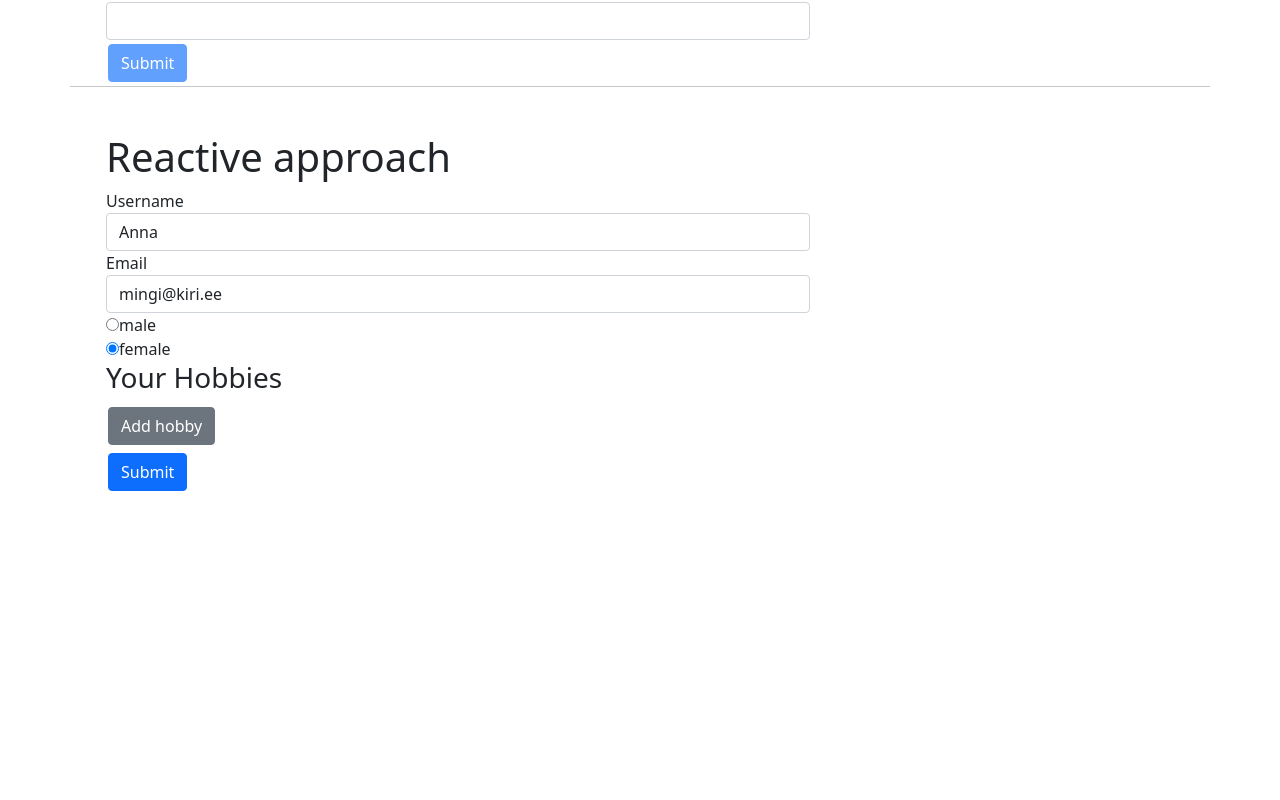
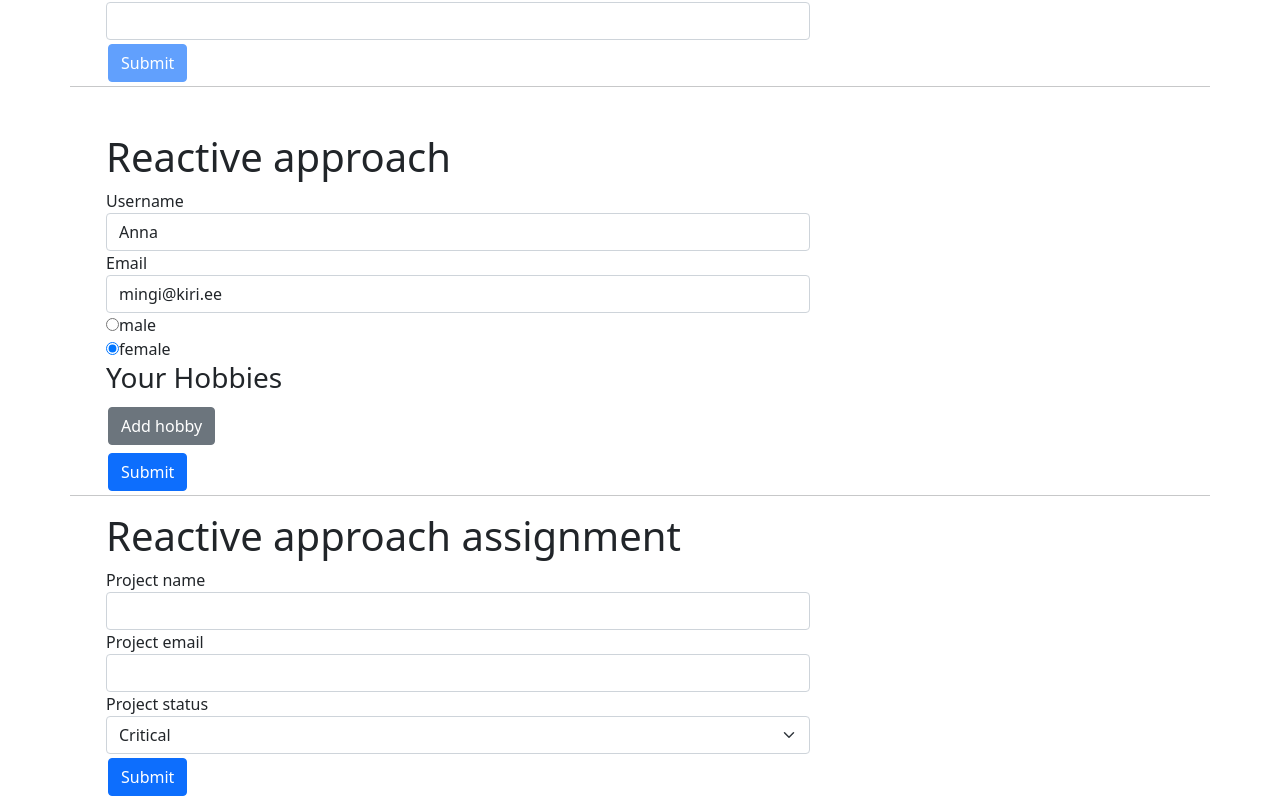
Before and after one commit to KristiL13/angular-forms, an Angular app: page / in a window 1280 px wide. Shown: the part 826-1626 px from the top of the page. Before the commit the page ends 1321 px from the top, so only its background shows below. Built offline with nearby package versions, Linux system fonts and the light colour scheme.

Commit message:
Reactive forms Assignment: my solution

```diff
--- a/src/app/app.component.html
+++ b/src/app/app.component.html
@@ -53,5 +53,7 @@
     <app-assignment-td></app-assignment-td>
     <hr>
     <app-reactive></app-reactive>
+    <hr>
+    <app-assignment-reactive></app-assignment-reactive>
   </div>
 </div>
--- a/src/app/app.module.ts
+++ b/src/app/app.module.ts
@@ -6,12 +6,14 @@ import { FormsModule, ReactiveFormsModule } from '@angular/forms';
 import { AppComponent } from './app.component';
 import { AssignmentTdComponent } from './assignment-td/assignment-td.component';
 import { ReactiveComponent } from './reactive/reactive.component';
+import { AssignmentReactiveComponent } from './assignment-reactive/assignment-reactive.component';
 
 @NgModule({
   declarations: [
     AppComponent,
     AssignmentTdComponent,
-    ReactiveComponent
+    ReactiveComponent,
+    AssignmentReactiveComponent
   ],
   imports: [
     BrowserModule,
--- /dev/null
+++ b/src/app/assignment-reactive/assignment-reactive.component.css
@@ -0,0 +1,3 @@
+input.ng-invalid.ng-touched {
+  border: 1px solid red;
+}
--- /dev/null
+++ b/src/app/assignment-reactive/assignment-reactive.component.html
@@ -0,0 +1,44 @@
+<div class="container">
+  <div class="row">
+    <div class="col-xs-12 col-sm-10 col-md-8 col-sm-offset-1 col-md-offset-2">
+      <!--
+          Create a Form with the following Controls and Validators
+          1) Project Name (should not be empty)
+          2) Mail (should not be a empty and a valid email)
+          3) Project Status Dropdown, with three values: 'Stable', 'Critical', 'Finished'
+          4) Submit Button
+
+          Add your own Validator which doesn't allow "Test" as a Project Name
+
+          Also implement that Validator as an async Validator (replace the other one)
+
+          Upon submitting the form, simply print the value to the console
+      -->
+      <h1>Reactive approach assignment</h1>
+      <form [formGroup]="projectForm" (ngSubmit)="onSubmit()">
+        <div class="form-group">
+          <label for="projectName">Project name</label>
+          <input type="text" class="form-control" id="projectName" formControlName="projectName">
+          <span class="form-text"
+            *ngIf="!projectForm.get('projectName').valid && projectForm.get('projectName').touched">Please enter a valid
+            project name!</span>
+        </div>
+        <div class="form-group">
+          <label for="projectEmail">Project email</label>
+          <input type="text" class="form-control" id="projectEmail" formControlName="projectEmail">
+          <span class="form-text"
+            *ngIf="!projectForm.get('projectEmail').valid && projectForm.get('projectEmail').touched">Please enter a
+            valid email!</span>
+        </div>
+        <div class="form-group">
+          <label for="projectStatus">Project status</label>
+          <select name="projectStatus" id="projectStatus" class="form-select" formControlName="projectStatus">
+            <option *ngFor="let status of projectStatuses" [value]="status">{{ status }}
+            </option>
+          </select>
+        </div>
+        <button class="btn btn-primary" type="submit">Submit</button>
+      </form>
+    </div>
+  </div>
+</div>
--- /dev/null
+++ b/src/app/assignment-reactive/assignment-reactive.component.ts
@@ -0,0 +1,50 @@
+import { Component, OnInit } from '@angular/core';
+import { FormControl, FormGroup, Validators } from '@angular/forms';
+import { Observable } from 'rxjs';
+
+@Component({
+  selector: 'app-assignment-reactive',
+  templateUrl: './assignment-reactive.component.html',
+  styleUrls: ['./assignment-reactive.component.css']
+})
+export class AssignmentReactiveComponent implements OnInit {
+  projectForm: FormGroup;
+  projectStatuses = ['Stable', 'Critical', 'Finished'];
+
+  constructor() { }
+
+  ngOnInit(): void {
+    this.projectForm = new FormGroup({
+      'projectName': new FormControl(null, [Validators.required
+        // , this.forbiddenProjectName
+      ],
+      this.forbiddenProjectNameAsync),
+      'projectEmail': new FormControl(null, [Validators.required, Validators.email]),
+      'projectStatus': new FormControl('Critical')
+    });
+  }
+
+  forbiddenProjectName(control: FormControl): {[s: string]: boolean} {
+    if (control.value === 'Test') {
+      return {'forbiddenName': true}
+    }
+    return null;
+  }
+
+  forbiddenProjectNameAsync(control: FormControl): Promise<any> | Observable<any> {
+    const promise = new Promise<any>((resolve, reject) => {
+      setTimeout(() => {
+        if (control.value === 'Test') {
+          resolve({'forbiddenName': true});
+        } else {
+          resolve(null);
+        }
+      }, 1500);
+    });
+    return promise;
+  }
+
+  onSubmit() {
+    console.log(this.projectForm.value);
+  }
+}
```
Also changed, not shown: 1 other file (tests, documents, lock files or other folders).
